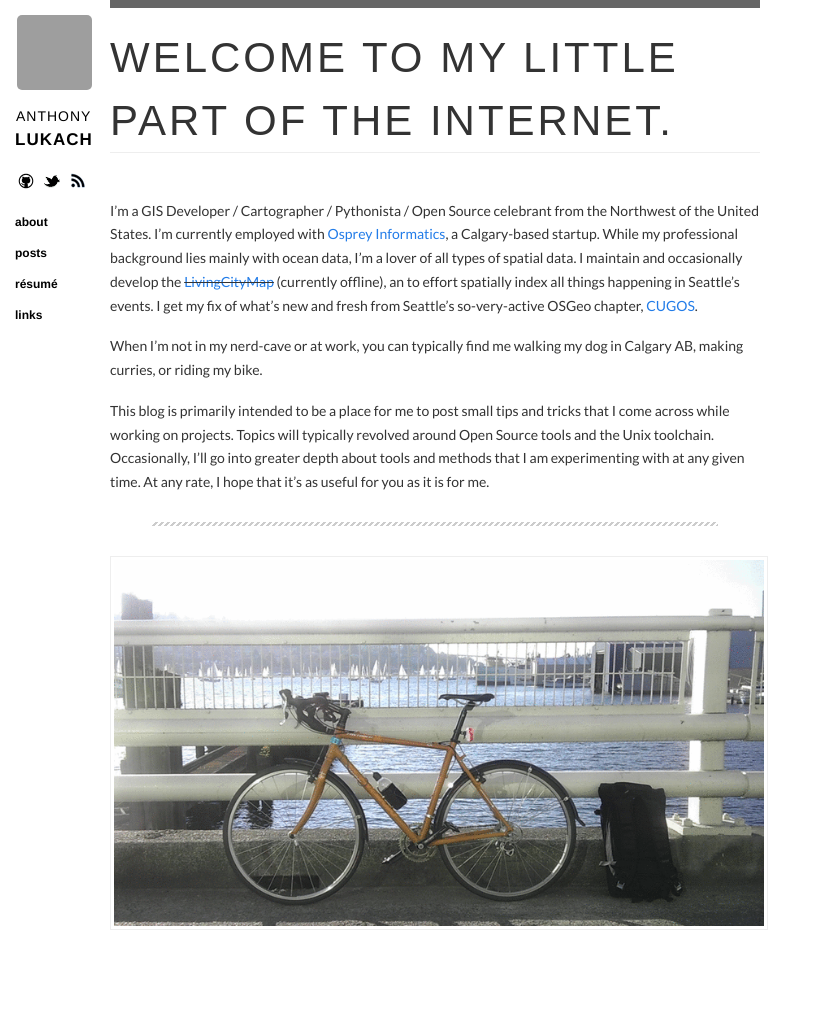
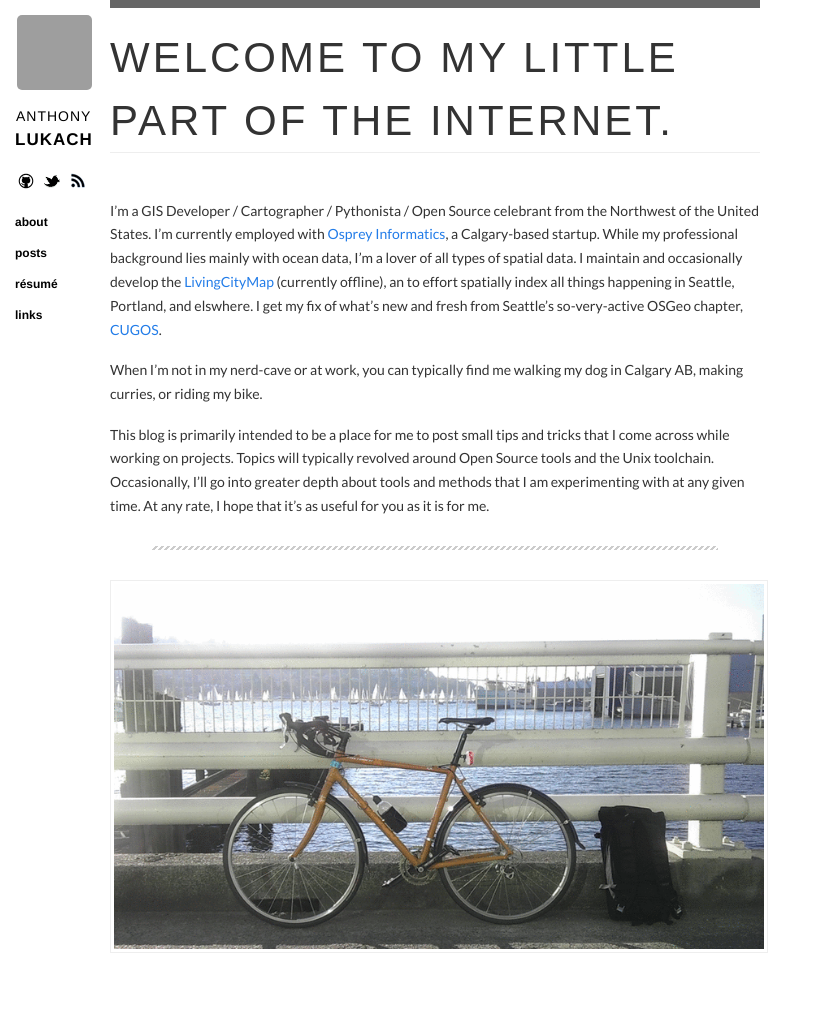
Before and after one commit to alukach/alukach.github.io, a Jekyll site: the page built from about/index.md, in a window 1280 px wide. Shown: the whole page, without its empty margins (0-816 px from the left). Built offline with Jekyll 4.4.1, drawn with Linux system fonts in a browser that asks for light colours; nearby versions of some CDN libraries; Markdown is read by kramdown in place of the engine named in the settings; before the commit the page ends 986 px from its top, so only the background shows below that; grey boxes are pictures that could not be loaded.

Commit message:
Un-strikethrough of LCM, better description

```diff
--- a/about/index.md
+++ b/about/index.md
@@ -7,7 +7,7 @@ title: "About"
 
 <br />
 
-I'm a GIS Developer / Cartographer / Pythonista / Open Source celebrant from the Northwest of the United States.  I'm currently employed with [Osprey Informatics](ospreyinformatics.com), a Calgary-based startup.  While my professional background lies mainly with ocean data, I'm a lover of all types of spatial data.  I maintain and occasionally develop the ~~[LivingCityMap](http://www.livingcitymap.com)~~ (currently offline), an to effort spatially index all things happening in Seattle's events.  I get my fix of what's new and fresh from Seattle's so-very-active OSGeo chapter, [CUGOS](http://www.cugos.org).
+I'm a GIS Developer / Cartographer / Pythonista / Open Source celebrant from the Northwest of the United States.  I'm currently employed with [Osprey Informatics](ospreyinformatics.com), a Calgary-based startup.  While my professional background lies mainly with ocean data, I'm a lover of all types of spatial data.  I maintain and occasionally develop the [LivingCityMap](http://www.livingcitymap.com) (currently offline), an to effort spatially index all things happening in Seattle, Portland, and elswhere.  I get my fix of what's new and fresh from Seattle's so-very-active OSGeo chapter, [CUGOS](http://www.cugos.org).
 
 When I'm not in my nerd-cave or at work, you can typically find me walking my dog in Calgary AB, making curries, or riding my bike.
 
```
